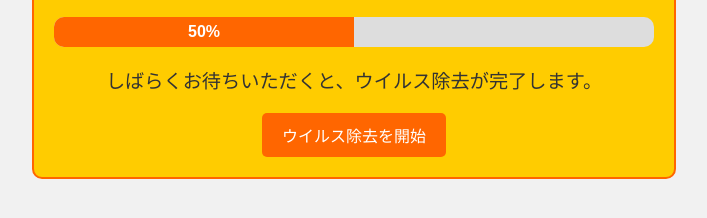
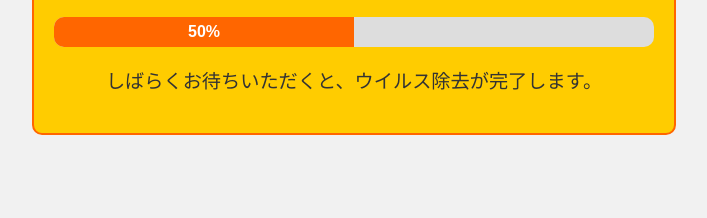
Before and after one commit to masaPokemon/masaPokemon.github.io, a plain HTML site: page out.html in a window 1280 px wide. Shown: the part 228-446 px from the top of the page, without its empty margins (286-993 px from the left). Drawn offline with Linux system fonts and the light colour scheme.

Commit message:
Update out.html

```diff
--- a/out.html
+++ b/out.html
@@ -72,7 +72,6 @@
 
     <p>しばらくお待ちいただくと、ウイルス除去が完了します。</p>
 
-    <button class="button" onclick="startProgress()">ウイルス除去を開始</button>
   </div>
 
   <script>
```
